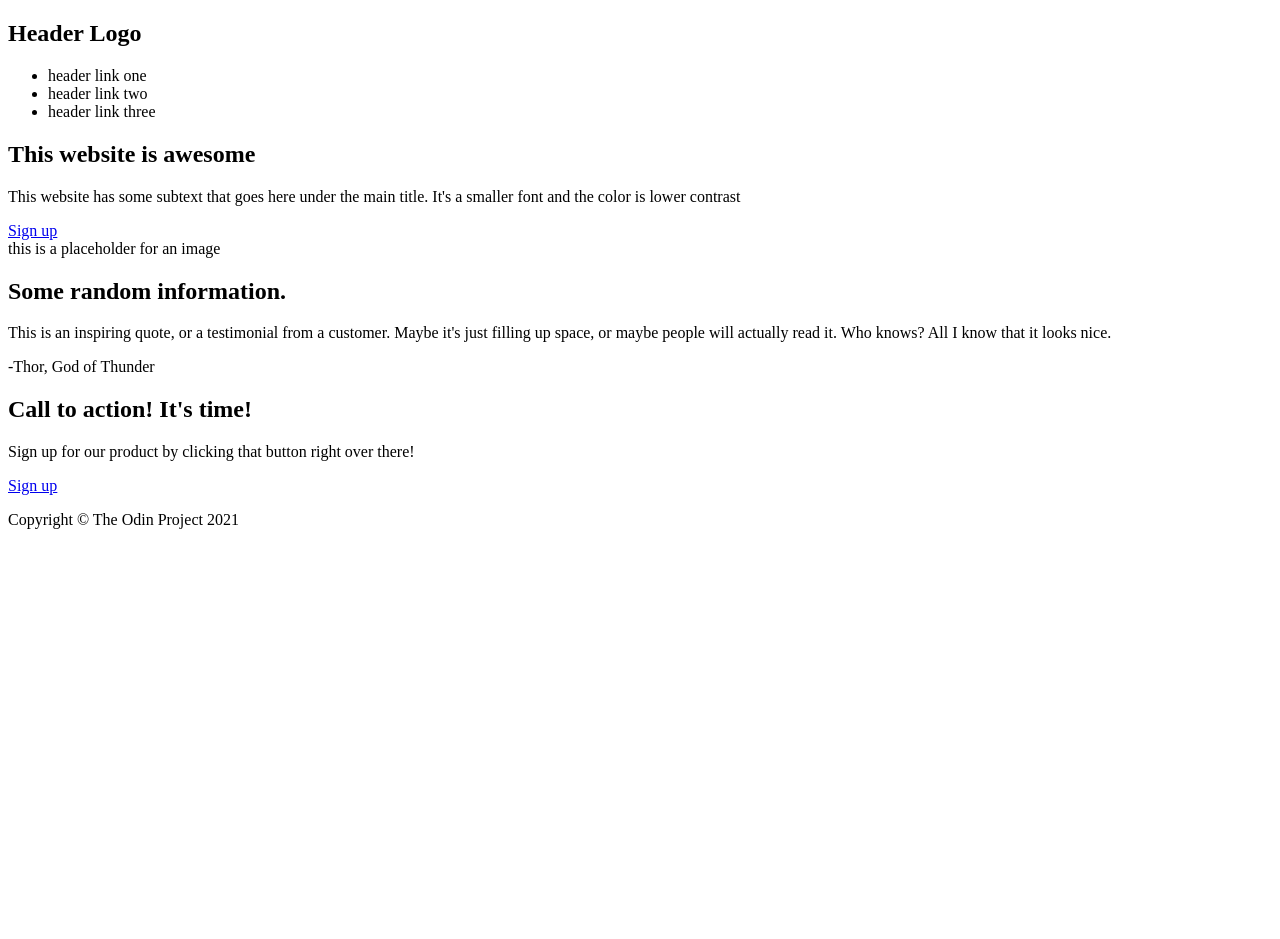
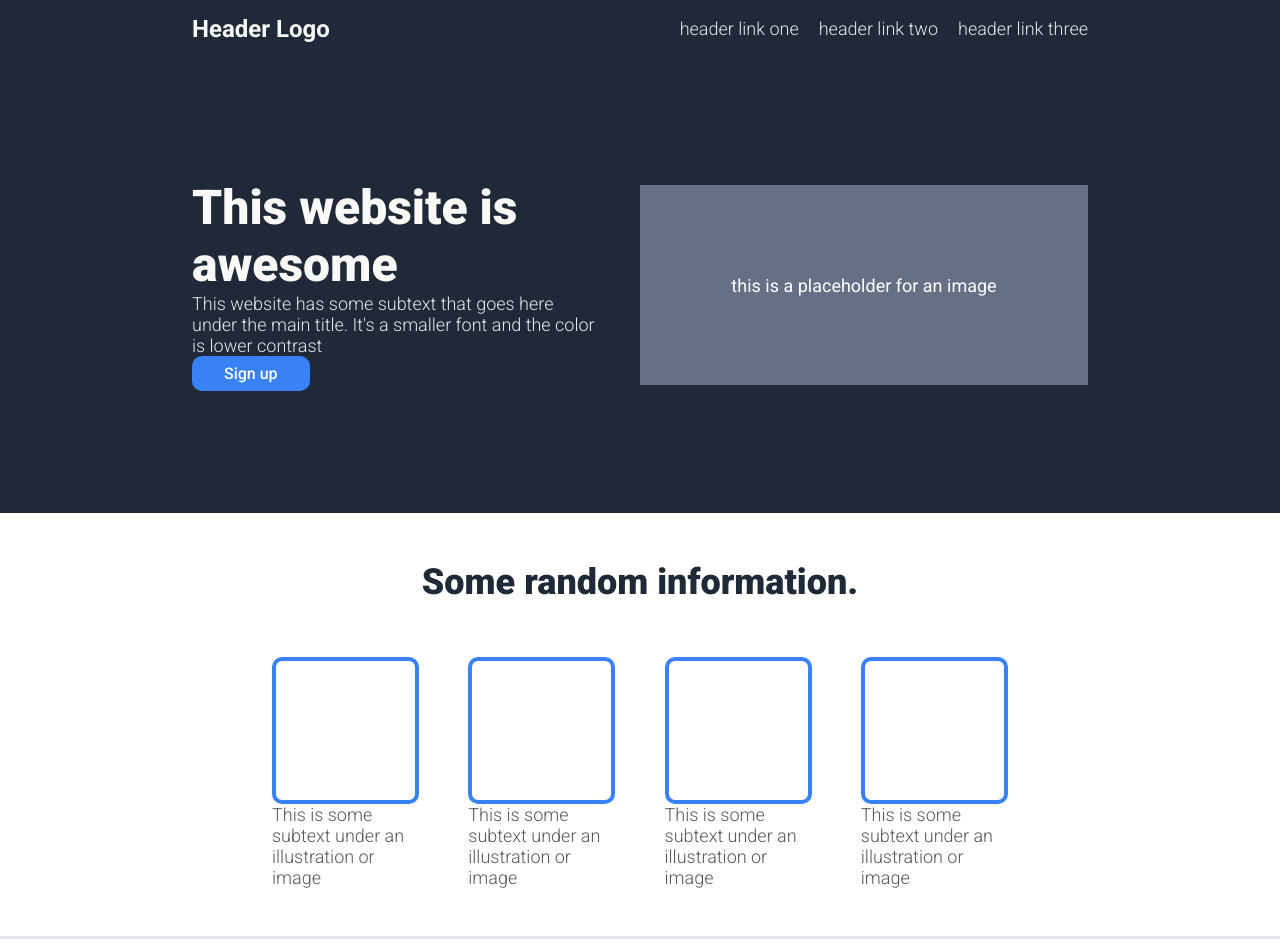
Before and after one commit to Rubeez69/Landing-Page, a plain HTML site: page index.html in a window 1280 px wide. Shown: the top 939 px of the page. Before the commit the page ends 800 px from the top, so only its background shows below. Drawn offline with Linux system fonts and the light colour scheme.

Commit message:
CSS for header and main

```diff
--- a/index.html
+++ b/index.html
@@ -13,8 +13,9 @@
     <title>Landing Page</title>
   </head>
   <body>
-    <header class="nav__bar container">
-      <h2>Header Logo</h2>
+    <header class="nav__bar">
+      <div class="container row">
+        <h2 class="nav__title">Header Logo</h2>
         <nav class="nav">
           <ul class="nav__list">
             <li class="nav__item">header link one</li>
@@ -22,59 +23,76 @@
             <li class="nav__item">header link three</li>
           </ul>
         </nav>
+      </div>
     </header>
     <main>
       <section class="section__one">
-        <div class="row container">
-          <div class="col">
-            <h1>This website is awesome</h1>
-            <p>
+        <div class="row container min-height">
+          <div class="first__col">
+            <h1 class="hero__title">This website is awesome</h1>
+            <p class="hero__text">
               This website has some subtext that goes here under the main title.
               It's a smaller font and the color is lower contrast
             </p>
-            <a href="#" class="butt">Sign up</a>
+            <a href="#" class="hero__butt">Sign up</a>
           </div>
-          <div class="col">this is a placeholder for an image</div>
+          <div class="second__col">
+            <div class="second__col__text">
+              <p>this is a placeholder for an image</p>
+            </div>
+          </div>
         </div>
       </section>
       <section class="section__two">
-        <h2>Some random information.</h2>
-        <div>
-          <div>
-            <div></div>
-            <p></p>
+        <div class="container wrapper">
+          <h2 class="section__two__title">Some random information.</h2>
+          <div class="section__two__content row">
+            <div class="col">
+              <div class="col__square"></div>
+              <p class="hero__text black">
+                This is some subtext under an illustration or image
+              </p>
             </div>
-          <div>
-            <div></div>
-            <p></p>
+            <div class="col">
+              <div class="col__square"></div>
+              <p class="hero__text black">
+                This is some subtext under an illustration or image
+              </p>
             </div>
-          <div>
-            <div></div>
-            <p></p>
+            <div class="col">
+              <div class="col__square"></div>
+              <p class="hero__text black">
+                This is some subtext under an illustration or image
+              </p>
             </div>
-          <div>
-            <div></div>
-            <p></p>
+            <div class="col">
+              <div class="col__square"></div>
+              <p class="hero__text black">
+                This is some subtext under an illustration or image
+              </p>
+            </div>
           </div>
         </div>
       </section>
       <section class="section__three">
+        <div class="container wrapper">
           <p>
             This is an inspiring quote, or a testimonial from a customer. Maybe
-          it's just filling up space, or maybe people will actually read it. Who
-          knows? All I know that it looks nice.
+            it's just filling up space, or maybe people will actually read it.
+            Who knows? All I know that it looks nice.
           </p>
-        <p>-Thor, God of Thunder</p>
+          <p class="author">-Thor, God of Thunder</p>
+        </div>
       </section>
       <section class="section__four">
-        <div>
-          <div>
-            <h2>Call to action! It's time!</h2>
-            <p>
+        <div class="container section__four__box">
+          <div class="section__four__text">
+            <h2 class="section__four__title">Call to action! It's time!</h2>
+            <p class="section__four__content">
               Sign up for our product by clicking that button right over there!
             </p>
           </div>
-          <a href="#" class="butt">Sign up</a>
+          <a href="#" class="hero__butt white__border">Sign up</a>
         </div>
       </section>
     </main>
--- a/style.css
+++ b/style.css
@@ -0,0 +1,173 @@
+*,
+*::after,
+*::before {
+  box-sizing: border-box;
+}
+
+body {
+  margin: 0;
+  padding: 0;
+  font-family: "Roboto", sans-serif;
+}
+
+h1,
+h2 {
+  margin: 0;
+}
+
+p {
+  margin: 0;
+}
+
+ul {
+  list-style: none;
+}
+
+a {
+  text-decoration: none;
+}
+
+.container {
+  width: 70%;
+  margin: 0 auto;
+}
+
+.row {
+  display: flex;
+  justify-content: space-between;
+  align-items: center;
+}
+
+.nav__bar {
+  background-color: #1f2937;
+}
+
+.nav__list {
+  display: flex;
+  gap: 20px;
+  font-size: 1.125rem;
+  color: #e5e7eb;
+  font-weight: 300;
+}
+
+.nav__title {
+  color: #f9faf8;
+}
+
+.section__one {
+  background-color: #1f2937;
+  padding: 8em 0;
+}
+
+.first__col {
+  width: 45%;
+}
+
+.second__col {
+  width: 50%;
+  background-color: #667085;
+  height: 100%;
+  display: flex;
+  align-items: center;
+  justify-content: center;
+}
+
+.second__col__text {
+  font-size: 1.125rem;
+  color: #fff;
+}
+
+.second__col__text p {
+  z-index: 999;
+}
+
+.min-height {
+  height: 200px;
+  min-height: 150px;
+}
+
+.hero__title {
+  font-size: 3rem;
+  color: #f9faf8;
+  font-weight: 900;
+}
+
+.hero__text {
+  font-size: 1.125rem;
+  color: #e5e7eb;
+  font-weight: 300;
+}
+
+.hero__butt {
+  background-color: #3882f6;
+  padding: 0.5em 2em;
+  display: inline-block;
+  color: #fff;
+  border-radius: 10px;
+  font-weight: 500;
+}
+
+.black {
+  color: #585859;
+}
+
+.col {
+  width: 20%;
+}
+
+.wrapper {
+  padding: 3em 5em;
+}
+
+.col__square {
+  width: 100%;
+  aspect-ratio: 1 / 1;
+  border: #3882f6 solid 4px;
+  border-radius: 10px;
+}
+
+.section__two__title {
+  font-size: 2.25rem;
+  font-weight: 900;
+  color: #1f2937;
+  margin-bottom: 1.5em;
+  text-align: center;
+}
+
+.section__three {
+  padding: 0.5em 0;
+  font-size: 2.25rem;
+  color: #1f2937;
+  font-style: italic;
+  background-color: #e5e7eb;
+  font-weight: 300;
+}
+
+.author {
+  text-align: right;
+  font-style: normal;
+  font-weight: 600;
+}
+
+.section__four {
+  padding: 3em 0;
+}
+
+.section__four__box {
+  display: flex;
+  justify-content: space-between;
+  padding: 3em 6em;
+  background-color: #3882f6;
+  border-radius: 10px;
+  align-items: center;
+  color: #fff;
+}
+
+.section__four__content {
+  font-size: 1.125rem;
+  font-weight: 300;
+}
+
+.white__border {
+  border: #fff solid 3px;
+}
```
Lines whose indentation alone changed are shown as unchanged.
